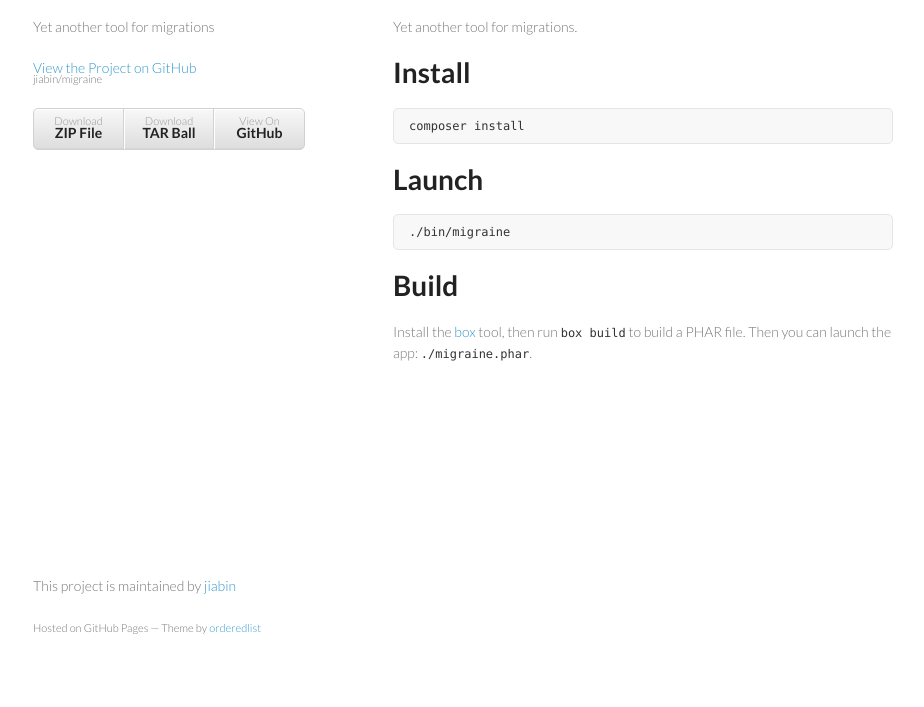
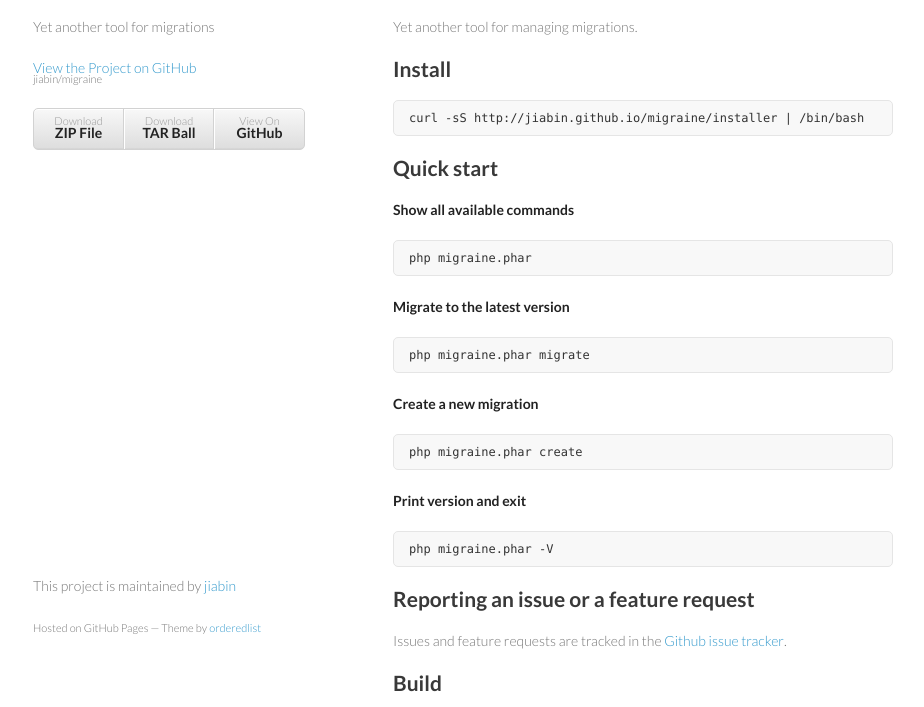
Before and after one commit to jiabin/migraine, a plain HTML site: page index.html in a window 1280 px wide. Shown: the part 93-800 px from the top of the page, without its empty margins (177-1101 px from the left). Drawn offline with Linux system fonts and the light colour scheme.

Commit message:
Create gh-pages branch via GitHub

```diff
--- a/index.html
+++ b/index.html
@@ -31,25 +31,64 @@
         <h1>
 <a name="migraine" class="anchor" href="#migraine"><span class="octicon octicon-link"></span></a>Migraine</h1>
 
-<p>Yet another tool for migrations.</p>
+<p>Yet another tool for managing migrations.</p>
 
-<h1>
-<a name="install" class="anchor" href="#install"><span class="octicon octicon-link"></span></a>Install</h1>
+<h2>
+<a name="install" class="anchor" href="#install"><span class="octicon octicon-link"></span></a>Install</h2>
+
+<pre><code>curl -sS http://jiabin.github.io/migraine/installer | /bin/bash
+</code></pre>
+
+<h2>
+<a name="quick-start" class="anchor" href="#quick-start"><span class="octicon octicon-link"></span></a>Quick start</h2>
+
+<p><strong>Show all available commands</strong></p>
+
+<pre><code>php migraine.phar
+</code></pre>
+
+<p><strong>Migrate to the latest version</strong></p>
+
+<pre><code>php migraine.phar migrate
+</code></pre>
+
+<p><strong>Create a new migration</strong></p>
+
+<pre><code>php migraine.phar create
+</code></pre>
+
+<p><strong>Print version and exit</strong></p>
+
+<pre><code>php migraine.phar -V
+</code></pre>
+
+<h2>
+<a name="reporting-an-issue-or-a-feature-request" class="anchor" href="#reporting-an-issue-or-a-feature-request"><span class="octicon octicon-link"></span></a>Reporting an issue or a feature request</h2>
+
+<p>Issues and feature requests are tracked in the <a href="https://github.com/jiabin/migraine/issues">Github issue tracker</a>.</p>
+
+<h2>
+<a name="build" class="anchor" href="#build"><span class="octicon octicon-link"></span></a>Build</h2>
+
+<p>First you need to install composer dependencies:</p>
 
 <pre><code>composer install
 </code></pre>
 
-<h1>
-<a name="launch" class="anchor" href="#launch"><span class="octicon octicon-link"></span></a>Launch</h1>
+<p>Now you can run migraine by:</p>
 
 <pre><code>./bin/migraine
 </code></pre>
 
-<h1>
-<a name="build" class="anchor" href="#build"><span class="octicon octicon-link"></span></a>Build</h1>
+<p>To build a phar file you will need <a href="http://box-project.org">box</a> </p>
 
-<p>Install the <a href="http://box-project.org/">box</a> tool, then run <code>box build</code> to build
-a PHAR file. Then you can launch the app: <code>./migraine.phar</code>.</p>
+<pre><code>box build
+</code></pre>
+
+<p>Then you can launch the app by: </p>
+
+<pre><code>./migraine.phar
+</code></pre>
       </section>
       <footer>
         <p>This project is maintained by <a href="https://github.com/jiabin">jiabin</a></p>
```
Also changed, not shown: params.json (+1 -1 lines).
